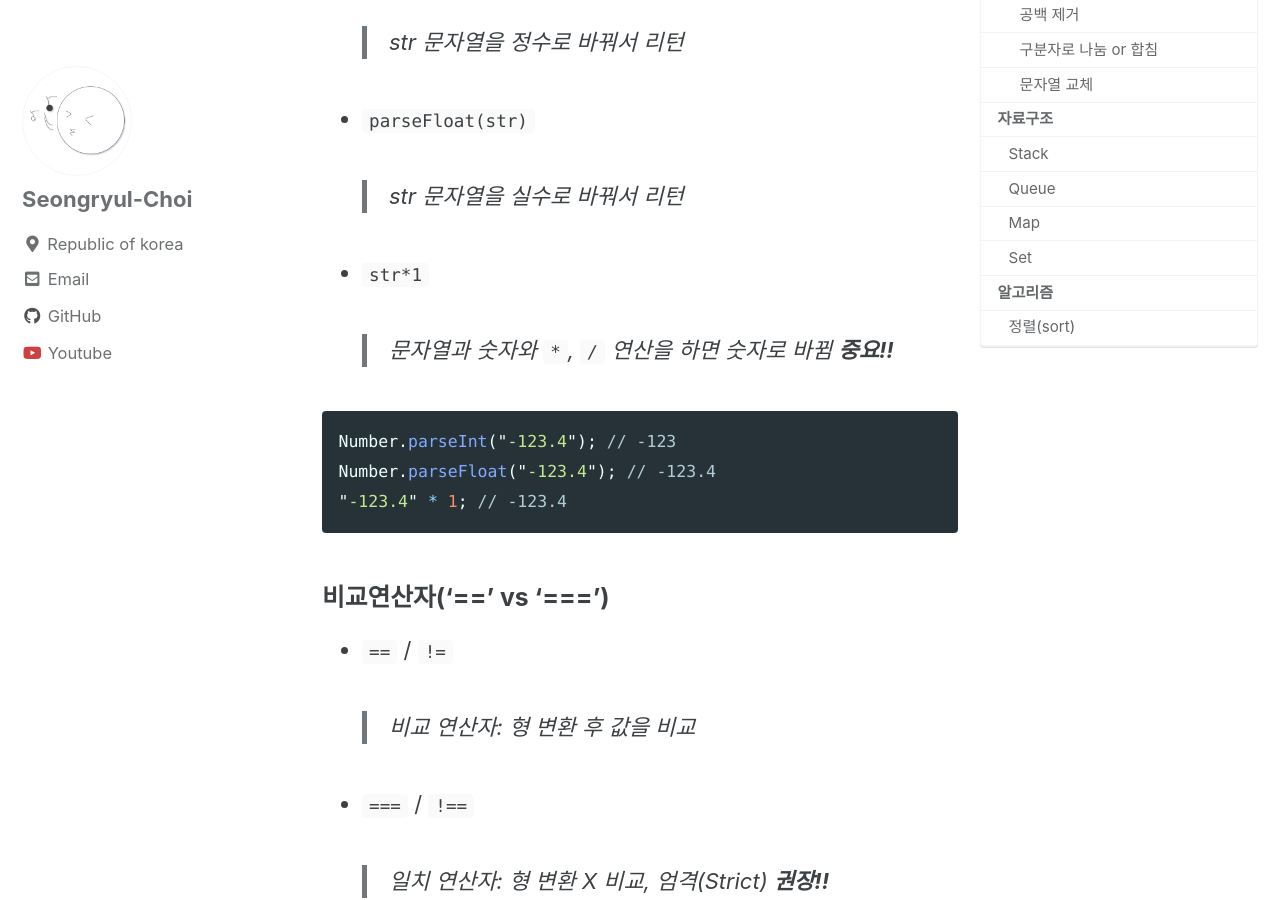
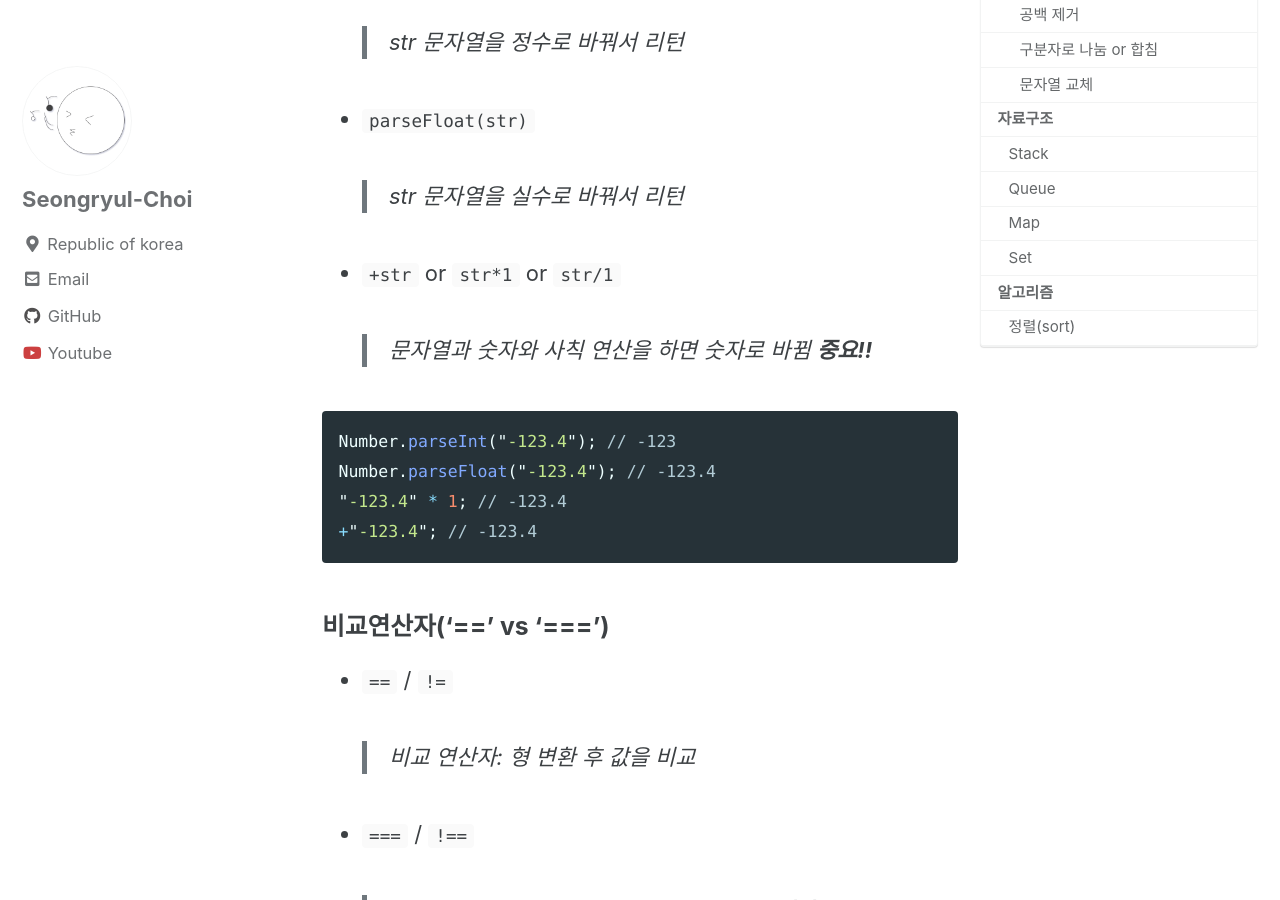
Before and after one commit to ryulurala/ryulurala.github.io, a Jekyll site: the page built from _posts/2021-01-17-reference_javascript.md, in a window 1280 px wide and 900 px high, scrolled down 893 px. Built offline with Jekyll 4.4.1, drawn with Linux system fonts in a browser that asks for light colours; cached includes are drawn as plain includes; some of the changed text lies outside the part shown.

Commit message:
Update JavaScript-Reference

````diff
--- a/_posts/2021-01-17-reference_javascript.md
+++ b/_posts/2021-01-17-reference_javascript.md
@@ -26,13 +26,14 @@ toc: true
   > str 문자열을 정수로 바꿔서 리턴
 - `parseFloat(str)`
   > str 문자열을 실수로 바꿔서 리턴
-- `str*1`
-  > 문자열과 숫자와 `*`, `/` 연산을 하면 숫자로 바뀜 **중요!!**
+- `+str` or `str*1` or `str/1`
+  > 문자열과 숫자와 사칙 연산을 하면 숫자로 바뀜 **중요!!**
 
 ```js
 Number.parseInt("-123.4"); // -123
 Number.parseFloat("-123.4"); // -123.4
 "-123.4" * 1; // -123.4
++"-123.4"; // -123.4
 ```
 
 ### 비교연산자('==' vs '===')
@@ -157,6 +158,8 @@ array.indexOf(6); // -1 리턴
 array.lastIndexOf(4); // 3 리턴, 찾으면 바로 리턴
 array.lastIndexOf(6); // -1 리턴
 
+// +++++
+
 array.find((value, index, arr) => {
   return value > 2; // 2보다 큰 원소를 찾으면 해당 value 리턴, 못찾으면 undefined 리턴
 });
@@ -242,9 +245,9 @@ let reduceResult2 = arr.reduce((prev, value) => {
   > num1, num2, ... 중에 최댓값 값 도출
 - `Math.min(num1, num2, ...)`
   > num1, num2, ... 중에 최솟값 값 도출
-- `Math.max.apply(null, array)`
+- `Math.max.apply(null, array)` or `Math.max(...array)`
   > array에서 최댓값 도출
-- `Math.min.apply(null, array)`
+- `Math.min.apply(null, array)` or `Math.min(...array)`
   > array에서 최솟값 도출
 
 ```js
@@ -404,6 +407,10 @@ queue.push(6); // [1, 2, 3, 4, 5, 6]
 queue.shift(); // [2, 3, 4, 5, 6]
 stack[0]; // 2
 stack[queue.length - 1]; // 6
+
+// +++++
+
+queue.unShift(4); // [4, 2, 3, 4, 5, 6]
 ```
 
 ### Map
````
